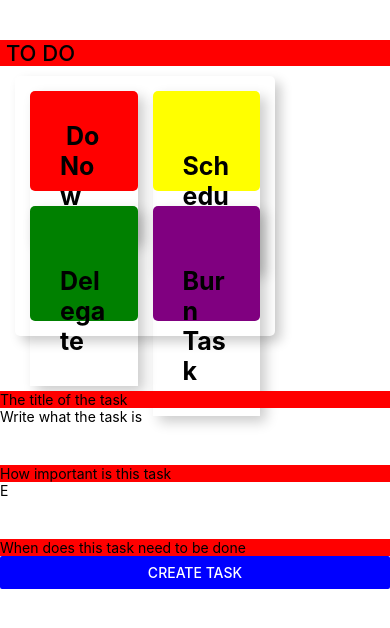
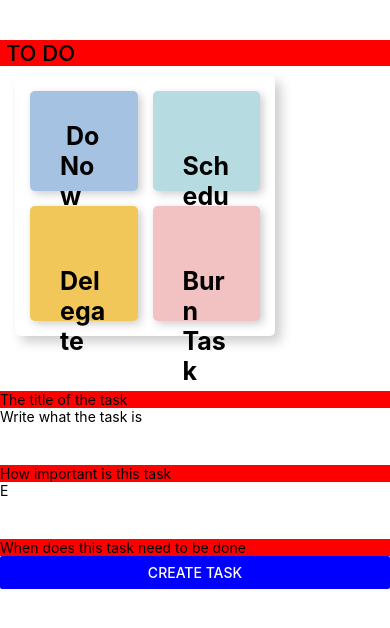
Before and after one commit to EliasPinno/BCHacks2020, a React Native app: screen / in a window 390 px wide. Shown: the top 628 px of the page. Built offline with nearby package versions, Linux system fonts and the light colour scheme.

Commit message:
Added Novia's colour palette to the MatrixContainer and drop shadows to all MatrixContainer elements

```diff
--- a/Components/Header.js
+++ b/Components/Header.js
@@ -1,5 +1,6 @@
 import React from 'react';
 import { View, Text, StyleSheet } from 'react-native';
+import NavBar from './NavBar.js';
 
 const Header = ({ title }) => {
   return(
--- a/Components/MatrixContainer.js
+++ b/Components/MatrixContainer.js
@@ -6,6 +6,13 @@ const margin = 15;
 const borderRadius = 5;
 var parentSizeX = Dimensions.get('window').width * (2/3);
 var parentSizeY = Dimensions.get('window').height * (8.4/10);
+const s1 = "#000";
+const s2 = {
+  	width: 3,
+  	height: 3,
+  };
+const s3 = 0.2;
+const s4 = 8.5;
 
 
 const MatrixContainer = props => {
@@ -13,10 +20,10 @@ const MatrixContainer = props => {
     <View style={styles.headContainer}>
       <View style={styles.eachRow}>
         <View style={styles.topLeft}>
-          <Tabs title = "Do Now" color = '0000FF'/>
+          <Tabs title = "Do Now" color = 'red'/>
         </View>
         <View style={styles.topRight}>
-          <Tabs title = "Schedule" color = '#000'/>
+          <Tabs title = "Schedule"/>
         </View>
       </View>
       <View style={styles.eachRow}>
@@ -57,7 +64,11 @@ const styles = StyleSheet.create({
     marginLeft: margin,
     marginRight: margin,
     marginBottom: margin,
-    backgroundColor: 'red'
+    shadowColor: s1,
+    shadowOffset: s2,
+    shadowOpacity: s3,
+    shadowRadius: s4,
+    backgroundColor: '#A6C2E3'
   },
   topRight: {
     flex: 1,
@@ -65,7 +76,11 @@ const styles = StyleSheet.create({
     marginTop: margin,
     marginRight: margin,
     marginBottom: margin,
-    backgroundColor: 'yellow'
+    shadowColor: s1,
+    shadowOffset: s2,
+    shadowOpacity: s3,
+    shadowRadius: s4,
+    backgroundColor: '#B6DBE0'
   },
   botLeft: {
     flex: 1,
@@ -73,14 +88,22 @@ const styles = StyleSheet.create({
     marginLeft: margin,
     marginBottom: margin,
     marginRight: margin,
-    backgroundColor: 'green'
+    shadowColor: s1,
+    shadowOffset: s2,
+    shadowOpacity: s3,
+    shadowRadius: s4,
+    backgroundColor: '#F2C759'
   },
   botRight: {
     flex: 1,
     borderRadius: borderRadius,
     marginRight : margin,
     marginBottom: margin,
-    backgroundColor: 'purple'
+    shadowColor: s1,
+    shadowOffset: s2,
+    shadowOpacity: s3,
+    shadowRadius: s4,
+    backgroundColor: '#F2C2C2'
   },
 });
 export default MatrixContainer;
--- a/Components/Tabs.js
+++ b/Components/Tabs.js
@@ -1,10 +1,11 @@
 import React from 'react';
 import { View, Text, StyleSheet } from 'react-native';
 
-const Tabs = ({ title , colors }) => {
+
+const Tabs = ({ title, colors }) => {
   return (
-    <View style = {styles.sizing, styles.shadows}>
-      <Text color = {colors} style = {styles.headerText}> {title} </Text>
+    <View style = {styles.sizing}>
+      <Text style = {styles.headerText}> {title} </Text>
     </View>
   );
 };
@@ -22,7 +23,7 @@ const styles = StyleSheet.create({
   headerText: {
     padding: 30,
     fontWeight:'bold',
-    fontSize: 25
+    fontSize: 25,
   }
 });
 
```
